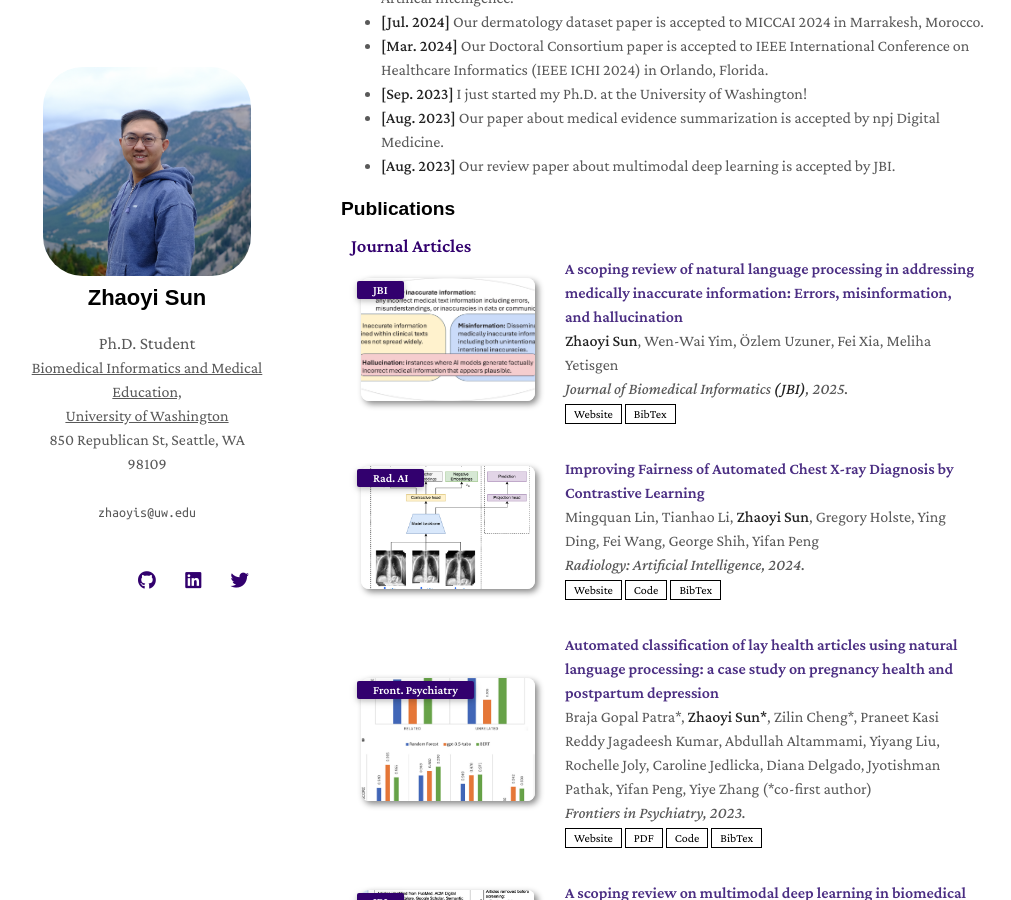
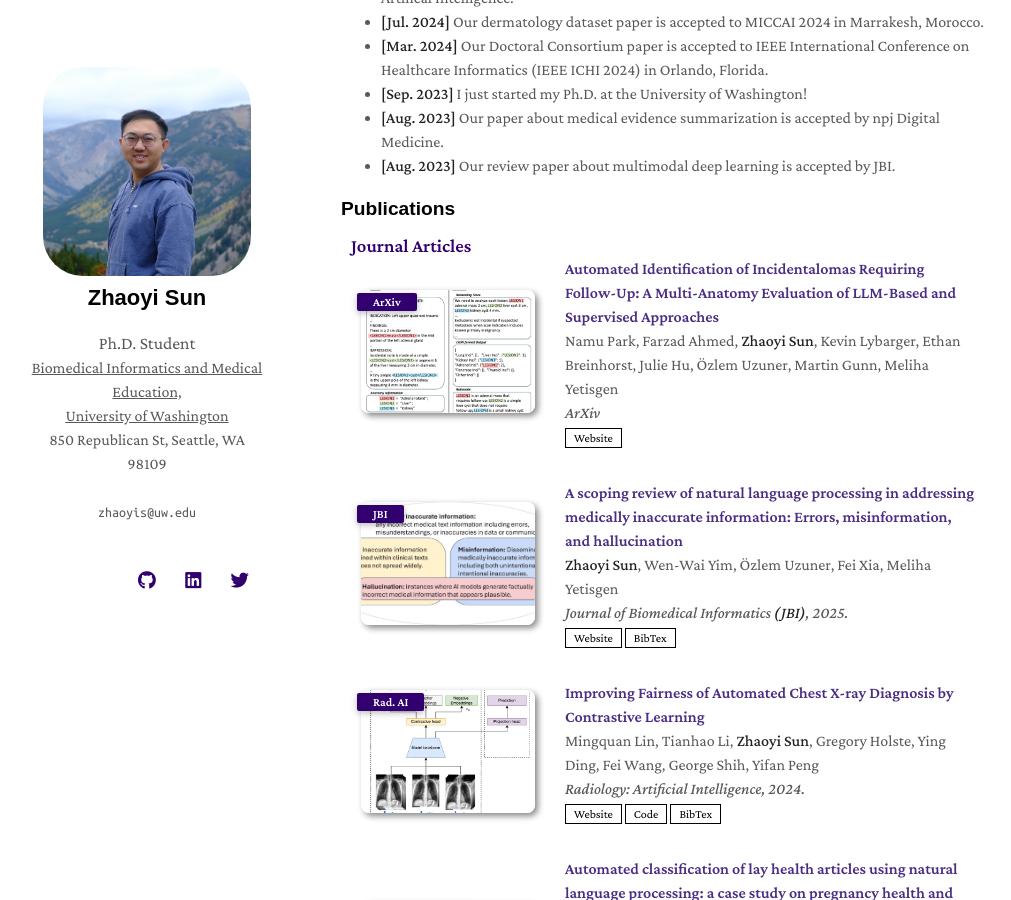
Before and after one commit to GeraldSun/GeraldSun.github.io, a Jekyll site: the page built from index.md, in a window 1280 px wide and 900 px high, scrolled down 756 px. Shown: the whole window, without its empty margins (129-1140 px from the left). Built offline with Jekyll 4.4.1, drawn with Linux system fonts in a browser that asks for light colours; nearby versions of some CDN libraries; a style sheet for code colours, icons or effects is not loaded; our own code applies the rules of GitHub Pages for plain Markdown files.

Commit message:
Add new entry for automated identification of incidentalomas

```diff
--- a/_data/journal.yml
+++ b/_data/journal.yml
@@ -1,4 +1,12 @@
 main:
+  - title: "Automated Identification of Incidentalomas Requiring Follow-Up: A Multi-Anatomy Evaluation of LLM-Based and Supervised Approaches"
+    authors: Namu Park, Farzad Ahmed, <strong>Zhaoyi Sun</strong>, Kevin Lybarger, Ethan Breinhorst, Julie Hu, Özlem Uzuner, Martin Gunn, Meliha Yetisgen
+    conference_short: ArXiv
+    conference: ArXiv
+    website: https://arxiv.org/abs/2512.05537
+    # bibtex: ./assets/bib/202502.txt
+    image: ./assets/img/202504.png
+
   - title: "A scoping review of natural language processing in addressing medically inaccurate information: Errors, misinformation, and hallucination"
     authors: <strong>Zhaoyi Sun</strong>, Wen-Wai Yim, Özlem Uzuner, Fei Xia, Meliha Yetisgen
     conference_short: JBI
```
